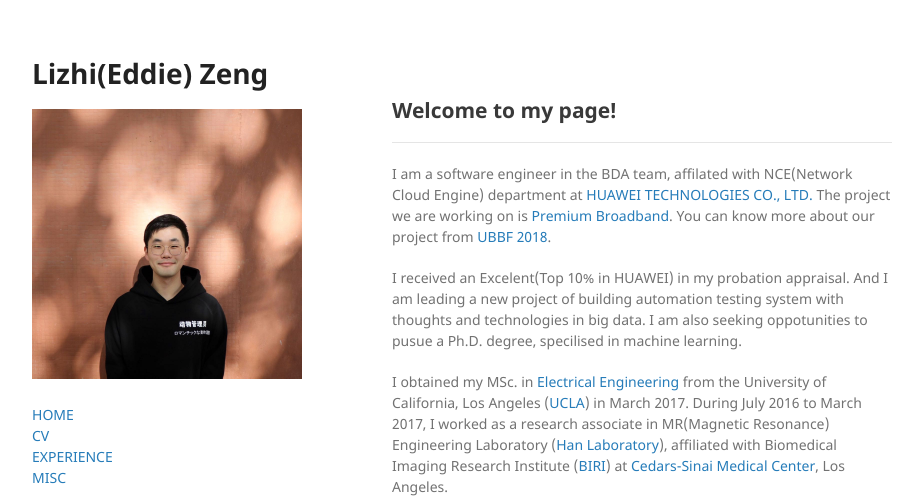
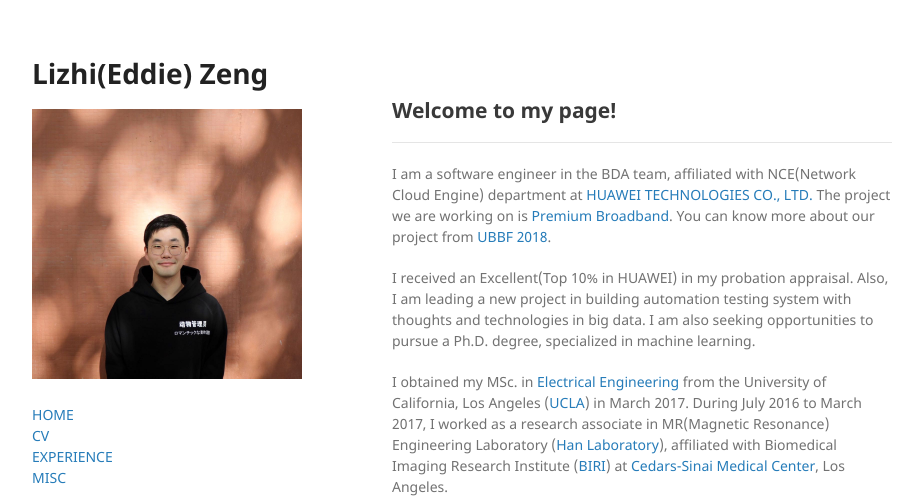
Before and after one commit to lizhiz/lizhiz.github.io, a Jekyll site: the page built from index.md, in a window 1280 px wide and 943 px high. Shown: the top 498 px of the window, without its empty margins (178-1099 px from the left). Built offline with Jekyll 4.4.1, drawn with Linux system fonts in a browser that asks for light colours; the repository's description, which GitHub fills in, is left out.

Commit message:
revised into

```diff
--- a/index.md
+++ b/index.md
@@ -8,9 +8,9 @@ layout: default
 
 * * *
 
-I am a software engineer in the BDA team, affilated with NCE(Network Cloud Engine) department at [HUAWEI TECHNOLOGIES CO., LTD.](http://www.huawei.com/en/) The project we are working on is [Premium Broadband](https://carrier.huawei.com/en/spotlight/premium-home-broadband-enables-business-success). You can know more about our project from [UBBF 2018](https://www.huawei.com/uk/press-events/events/ubbf-2018?ic_medium=hwdc&ic_source=corp_event3_ubbf2018).
+I am a software engineer in the BDA team, affiliated with NCE(Network Cloud Engine) department at [HUAWEI TECHNOLOGIES CO., LTD.](http://www.huawei.com/en/) The project we are working on is [Premium Broadband](https://carrier.huawei.com/en/spotlight/premium-home-broadband-enables-business-success). You can know more about our project from [UBBF 2018](https://www.huawei.com/uk/press-events/events/ubbf-2018?ic_medium=hwdc&ic_source=corp_event3_ubbf2018).
 
-I received an Excelent(Top 10% in HUAWEI) in my probation appraisal. And I am leading a new project of building automation testing system with thoughts and technologies in big data. I am also seeking oppotunities to pusue a Ph.D. degree, specilised in machine learning.
+I received an Excellent(Top 10% in HUAWEI) in my probation appraisal. Also, I am leading a new project in building automation testing system with thoughts and technologies in big data. I am also seeking opportunities to pursue a Ph.D. degree, specialized in machine learning.
 
 I obtained my MSc. in [Electrical Engineering](http://www.ee.ucla.edu) from the University of California, Los Angeles ([UCLA](http://www.ucla.edu)) in March 2017. During July 2016 to March 2017, I worked as a research associate in MR(Magnetic Resonance) Engineering Laboratory ([Han Laboratory](https://www.cedars-sinai.edu/Research/Research-Labs/Han-Lab/)), affiliated with Biomedical Imaging Research Institute ([BIRI](https://www.cedars-sinai.edu/Research/Departments-and-Institutes/Biomedical-Imaging-Research-Institute/)) at [Cedars-Sinai Medical Center](https://www.cedars-sinai.org), Los Angeles.
 
```
Also changed, not shown: 1 other file.
